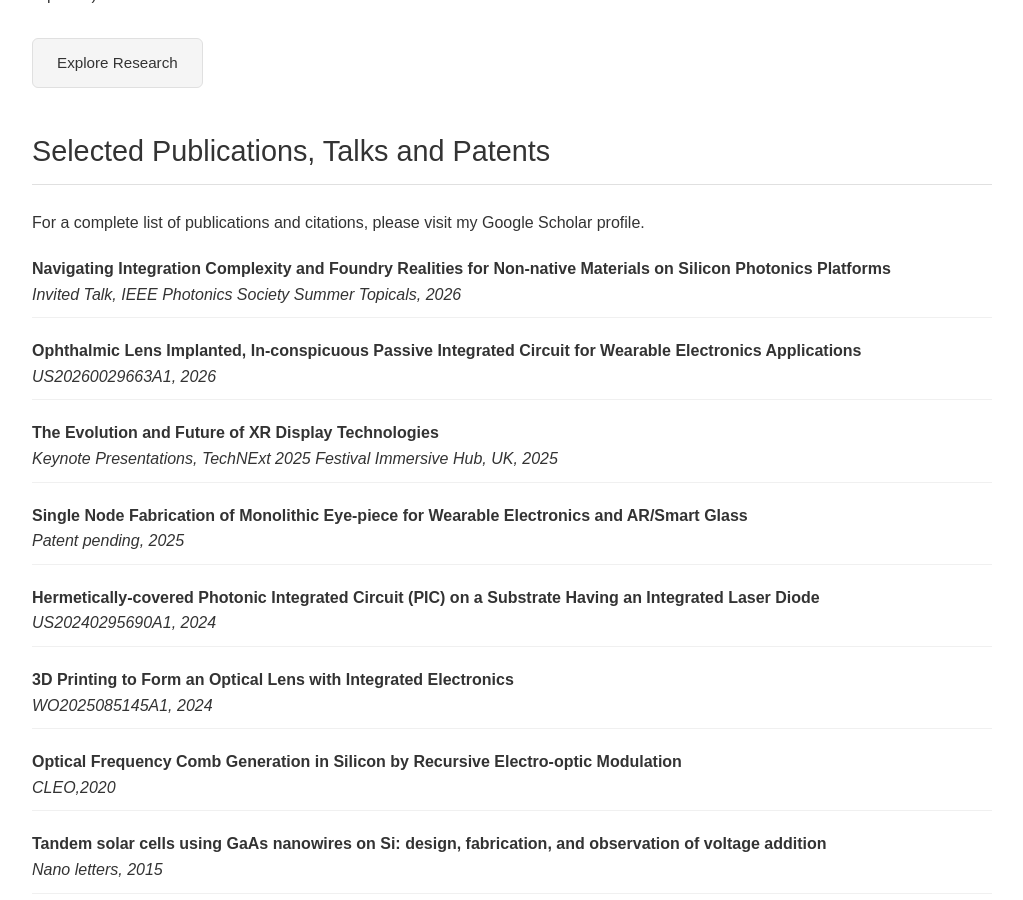
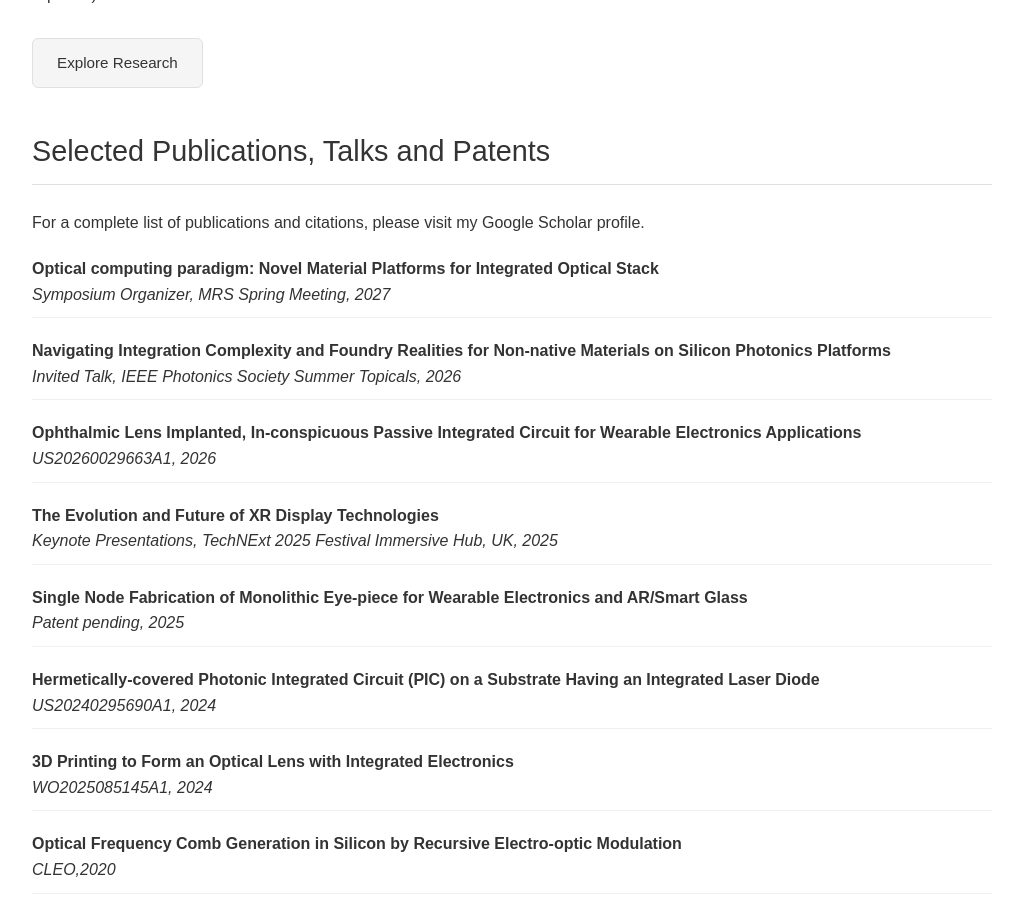
Before and after one commit to shermin-ara/SherminArab.github.io, a Jekyll site: the page built from index.md, in a window 1280 px wide and 900 px high, scrolled down 1405 px. Shown: the whole window, without its empty margins (128-1151 px from the left). Built offline with Jekyll 4.4.1, drawn with Linux system fonts in a browser that asks for light colours.

Commit message:
Update index.md

```diff
--- a/index.md
+++ b/index.md
@@ -137,6 +137,11 @@ title: Shermin Arab
 <div class="content-section">
     <h2>Selected Publications, Talks and Patents</h2>
     <p style="margin-bottom: 20px;">For a complete list of publications and citations, please visit my <a href="https://scholar.google.com/citations?user=eQia-IIAAAAJ&hl=en" target="_blank">Google Scholar profile</a>.</p>
+
+    <div class="publication-item">
+        <strong> Optical computing paradigm: Novel Material Platforms for Integrated Optical Stack </strong><br>
+        <em> Symposium Organizer, MRS Spring Meeting, 2027 </em>
+    </div>
 
     <div class="publication-item">
         <strong>Navigating Integration Complexity and Foundry Realities for Non-native Materials on Silicon Photonics Platforms</strong><br>
```
